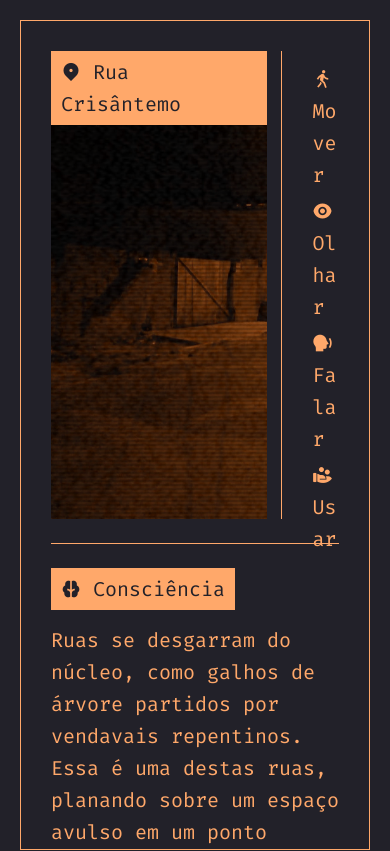
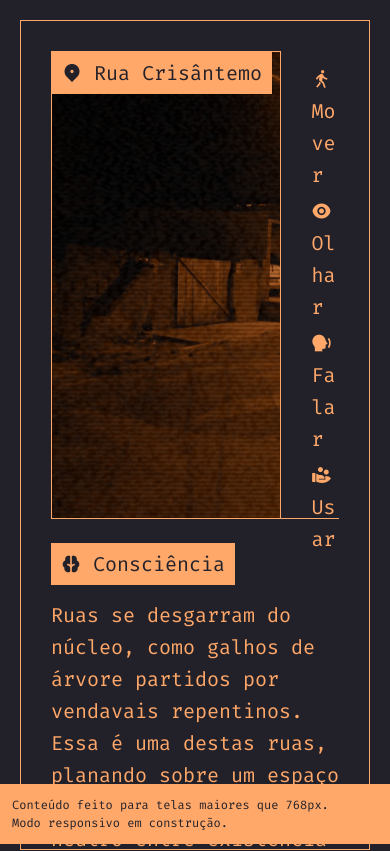
Before and after one commit to MoisesDuarte/antediluvian-aquarium, a Vue app: page / in a window 390 px wide. Shown: the top 851 px of the page. Built offline with nearby package versions, Linux system fonts and the light colour scheme.

Commit message:
style: general style refactoring

```diff
--- a/src/App.vue
+++ b/src/App.vue
@@ -4,6 +4,11 @@
     <interaction-window />
     <dialog-window />
   </main>
+
+  <div class="notice">
+    Conteúdo feito para telas maiores que 768px.<br>
+    Modo responsivo em construção.
+  </div>
 </template>
 
 <script setup lang="ts">
@@ -18,4 +23,22 @@ import DialogWindow from './components/DialogWindow.vue'
   grid-template-columns: 80% 20%;
   grid-template-rows: 468px 300px;
 }
+
+.notice {
+  display: none;
+  position: fixed;
+  bottom: 0;
+  left: 0;
+  right: 0;
+  background-color: var(--primary-color);
+  color: var(--background-color);
+  padding: 12px;
+  font-size: 12px;
+}
+
+@media (max-width: 768px) {
+  .notice {
+    display: block;
+  }
+}
 </style>
--- a/src/assets/crt-overlay.css
+++ b/src/assets/crt-overlay.css
@@ -6,7 +6,7 @@
   left: 0;
   width: 100%;
   height: 100%;
-  background-image: url('../../public/crt-noise.gif');
+  background-image: url('/crt-noise.gif');
   background-repeat: no-repeat;
   background-size: cover;
   z-index: 1;
--- a/src/components/DialogWindow.vue
+++ b/src/components/DialogWindow.vue
@@ -30,9 +30,7 @@ const lines = computed(() => currentActorDetails.value?.lines || [])
 section {
   position: relative;
   grid-column: span 2;
-  border-top: 1px solid var(--primary-color);
   margin-top: 24px;
-  padding-top: 24px;
 }
 
 article.dialog {
--- a/src/components/InteractionWindow.vue
+++ b/src/components/InteractionWindow.vue
@@ -57,8 +57,8 @@ const actionsList = [
 
 <style scoped>
 section {
-  border-left: 1px solid var(--primary-color);
   padding-left: 24px;
+  border-bottom: 1px solid var(--primary-color);
 }
 
 ul {
@@ -68,20 +68,20 @@ ul {
   margin-top: 12px;
 }
 
-ul > li {
+ul>li {
   position: relative;
   margin-bottom: 4px;
   padding-left: 6px;
   user-select: none;
 }
 
-ul > li:hover {
+ul>li:hover {
   cursor: pointer;
   background-color: var(--primary-color);
   color: var(--background-color);
 }
 
-ul > li > .tooltip {
+ul>li>.tooltip {
   border: 1px solid var(--primary-color);
   background-color: var(--background-color);
   color: var(--primary-color);
@@ -95,7 +95,7 @@ ul > li > .tooltip {
   width: 500px;
 }
 
-ul > li:hover .tooltip {
+ul>li:hover .tooltip {
   visibility: visible;
 }
 </style>
--- a/src/components/MainWindow.vue
+++ b/src/components/MainWindow.vue
@@ -29,8 +29,8 @@ header>.title {
 }
 
 section {
+  border: 1px solid var(--primary-color);
   position: relative;
   background-size: cover;
-  margin-right: 14px;
 }
 </style>
```
